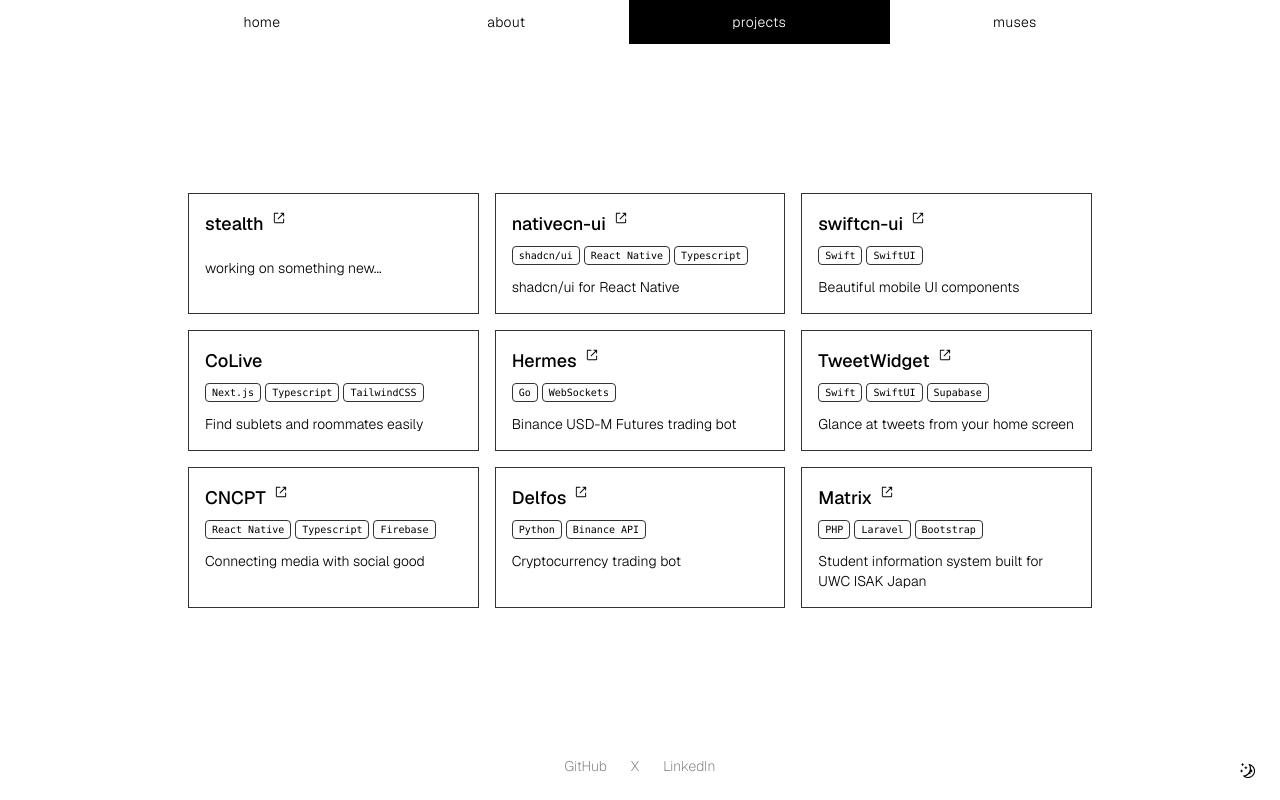
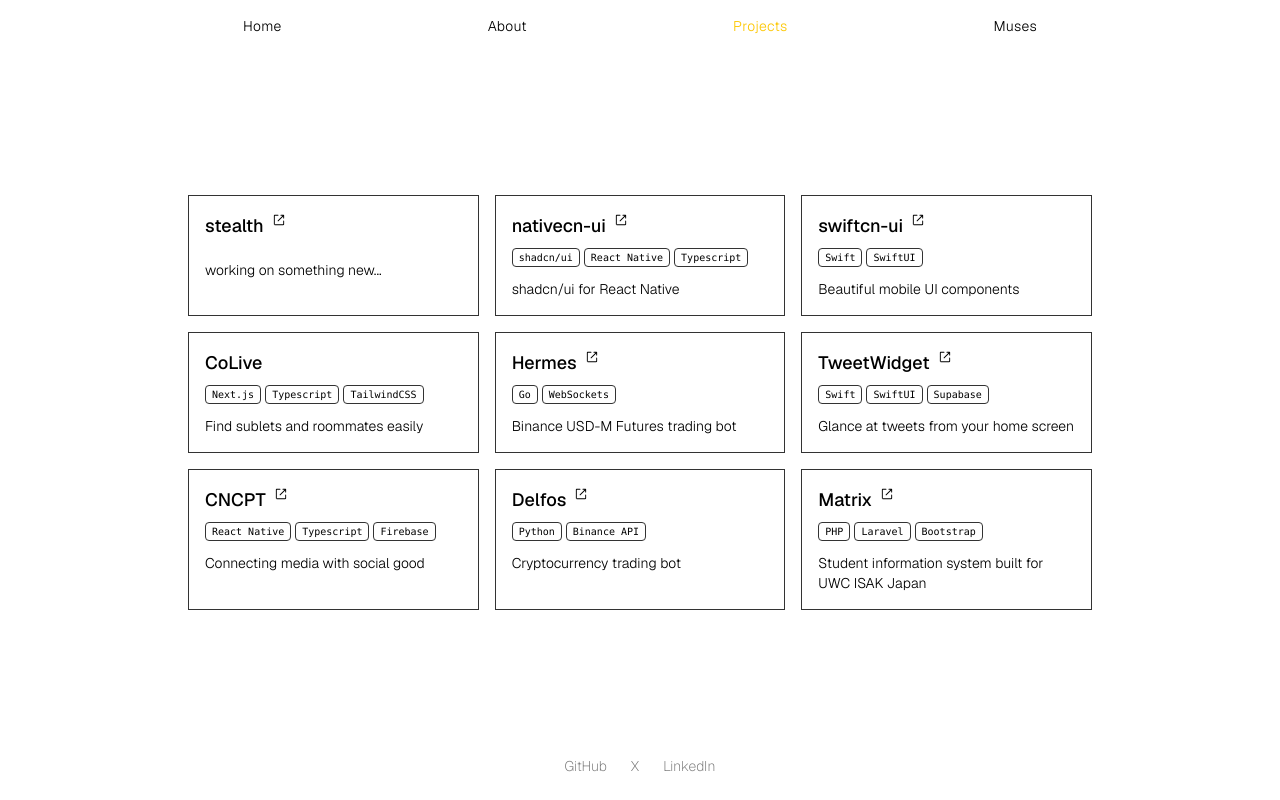
Before and after one commit to carlos-garciamoran/cgmor.com, a Next.js app: page /projects in a window 1280 px wide. Built offline with nearby package versions, Linux system fonts and the light colour scheme.

Commit message:
simplify

```diff
--- a/components/footer.tsx
+++ b/components/footer.tsx
@@ -1,5 +1,4 @@
 import { ExternalLink } from './link'
-import { ThemeToggle } from './theme-toggle'
 
 export function Footer() {
   return (
@@ -22,9 +21,6 @@
       >
         LinkedIn
       </ExternalLink>
-      <div className="fixed right-[7px] bottom-2.5 lg:right-6 lg:bottom-4">
-        <ThemeToggle />
-      </div>
     </footer>
   )
 }
--- a/components/nav.tsx
+++ b/components/nav.tsx
@@ -12,16 +12,15 @@
 
   // TODO: yellow for highlight
   return (
-    <ul className="flex justify-evenly">
+    <ul className="flex pt-1">
       {pages.map((page) => (
         <li key={page} className="grow transition duration-300 sm:hover:underline">
           <Link
             href={page === 'home' ? '/' : `/${page}`}
             className={clsx(
-              'flex cursor-default justify-center py-3 font-light tracking-wide underline-offset-4 hover:underline sm:hover:no-underline',
+              'flex cursor-default justify-center py-3 font-light capitalize tracking-wide underline-offset-4 hover:underline sm:hover:no-underline',
               {
-                'underline sm:bg-foreground sm:text-background sm:no-underline':
-                  page === currentPage,
+                'underline sm:text-yellow-400 sm:no-underline': page === currentPage,
               },
             )}
           >
--- a/components/theme-toggle.tsx
+++ /dev/null
@@ -1,26 +0,0 @@
-'use client'
-
-import { MoonIcon, SunIcon } from '@radix-ui/react-icons'
-import { useTheme } from 'next-themes'
-import { useEffect, useState } from 'react'
-
-export function ThemeToggle() {
-  const [mounted, setMounted] = useState(false)
-  const { resolvedTheme, setTheme } = useTheme()
-
-  useEffect(() => {
-    setMounted(true)
-  }, [])
-
-  if (!mounted) return null
-
-  return resolvedTheme === 'light' ? (
-    <button aria-label="Toggle theme" className="cursor-default" onClick={() => setTheme('dark')} type="button">
-      <MoonIcon className="size-4" />
-    </button>
-  ) : (
-    <button aria-label="Toggle theme" className="cursor-default" onClick={() => setTheme('light')} type="button">
-      <SunIcon className="size-4" />
-    </button>
-  )
-}
```
